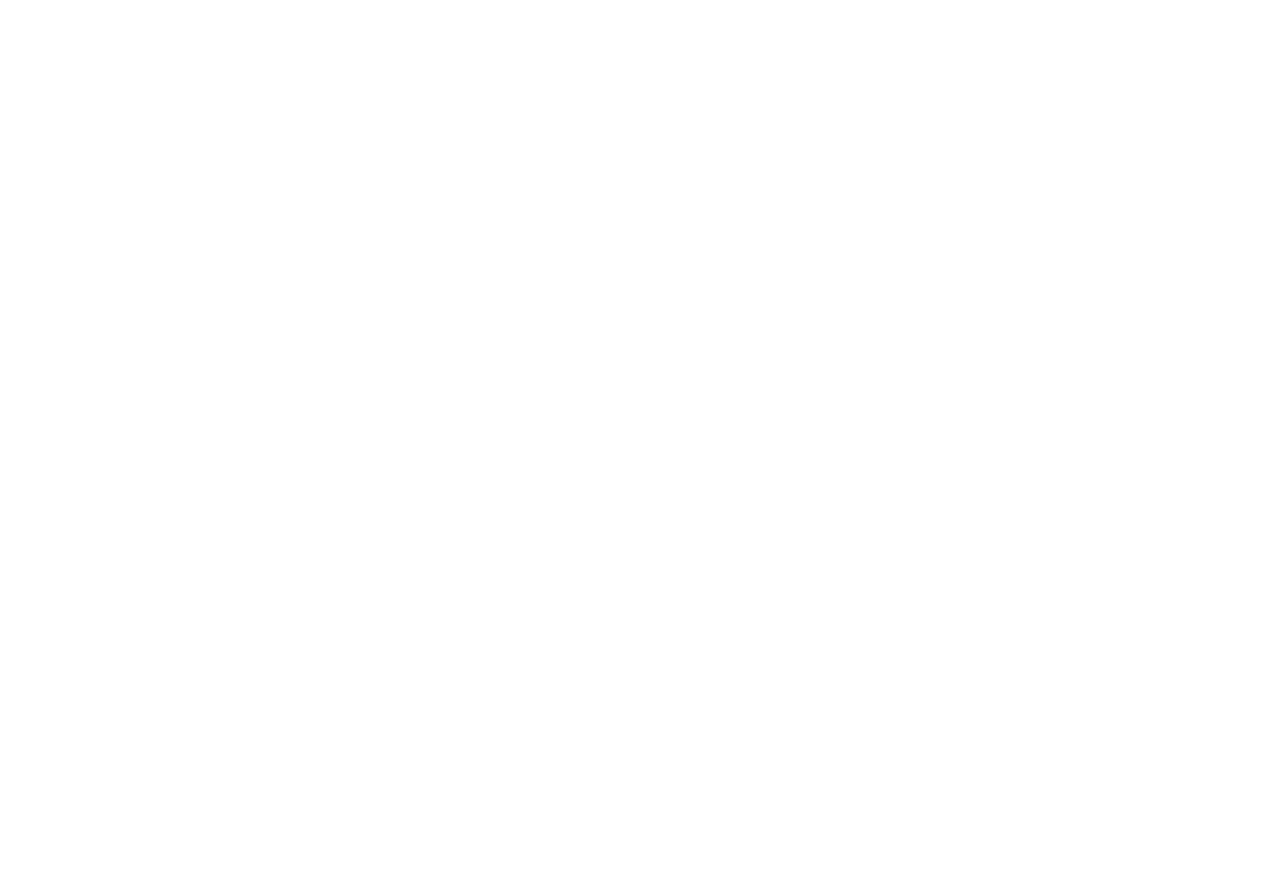
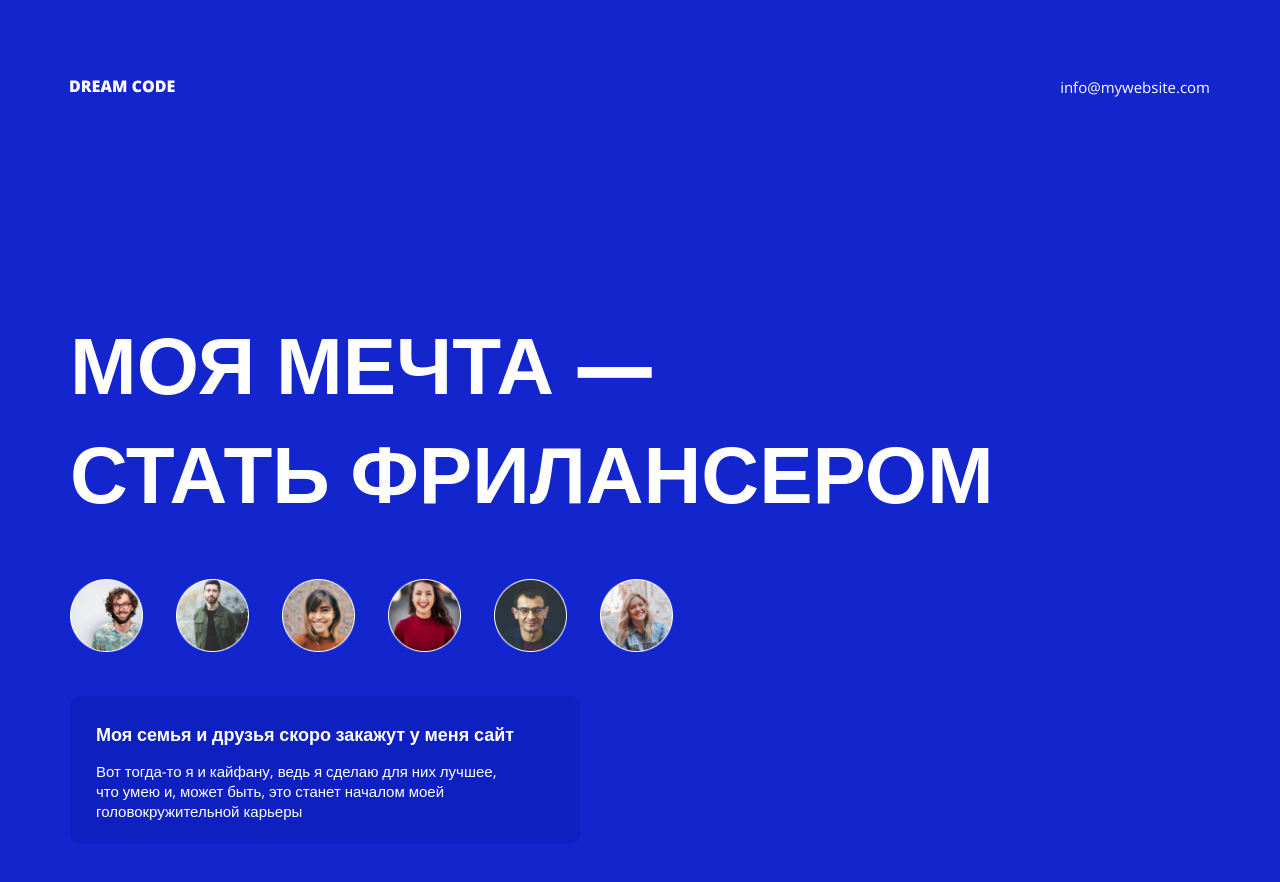
Before and after one commit to D3korate/first-work, a plain HTML site: page index.html in a window 1280 px wide. Before the commit the page ends 800 px from the top, so only its background shows below. Drawn offline with nearby package versions, Linux system fonts and the light colour scheme.

Commit message:
First section completed
The first section is completed. It remains to do the hover effects and that's it. I'll do this at the end of the work.

```diff
--- a/css/main.css
+++ b/css/main.css
@@ -0,0 +1,67 @@
+body {
+    padding: 0;
+    margin: 0;
+    font-family: 'Open Sans', sans-serif;
+    color: #fff;
+    font-size: 15px;
+}
+
+a {
+    text-decoration: none;
+    color: #fff;
+}
+
+.header {
+    background-color: #1326CE;
+    padding: 77px 0 173px;
+}
+
+.container {
+    width: 1140px;
+    margin: 0 auto;
+}
+
+.nav {
+    display: flex;
+    align-items: center;
+}
+
+.nav__logo {
+    display: block;
+}
+
+.nav__mail {
+    display: block;
+    margin-left: auto;
+}
+
+.dream__text {
+    text-transform: uppercase;
+    font-size: 80px;
+    font-weight: 800;
+    padding-top: 157px;
+}
+
+.family__avatars {
+    width: 73px;
+    margin-right: 29px;
+}
+
+.chill {
+    width: 510px;
+    height: 148px;
+    background: #0E20BF;
+    border-radius: 10px;
+    margin-top: 40px;
+}
+
+.chill__text {
+    padding: 26px 37px 0 26px;
+    font-size: 18px;
+    font-weight: 700;
+    width: 447px;
+}
+
+.chill__show {
+  padding: 0 63px 29px 26px;
+}
--- a/index.html
+++ b/index.html
@@ -4,9 +4,50 @@
     <meta charset="UTF-8">
     <meta name="viewport" content="width=device-width, initial-scale=1.0">
     <link rel="stylesheet" href="css/main.css">
+    <link href="https://fonts.googleapis.com/css2?family=Open+Sans:wght@400;700;800&display=swap" rel="stylesheet">
     <title>DREAM CODE</title>
 </head>
 <body>
+    <header class="header" id="header">
+        <div class="container">
+            <div class="nav">
+                <a class="nav__logo" href="#">
+                    <img src="img/logo.svg" alt="DREAM CODE">
+                </a>
+                <a href="mailto:info@mywebsite.com" class="nav__mail">info@mywebsite.com</a>
+            </div>
+            <div class="dream">
+                <h1 class="dream__text">
+                    Моя мечта — <br> стать фрилансером
+                </h1>
+                <div class="family">
+                    <img class="family__avatars" src="img/photo1.png" alt="Семья">
+                    <img class="family__avatars" src="img/photo2.png" alt="Семья">
+                    <img class="family__avatars" src="img/photo3.png" alt="Семья">
+                    <img class="family__avatars" src="img/photo4.png" alt="Семья">
+                    <img class="family__avatars" src="img/photo5.png" alt="Семья">
+                    <img class="family__avatars" src="img/photo6.png" alt="Семья">
+                </div>
+                <div class="chill">
+                    <h2 class="chill__text">
+                        Моя семья и друзья скоро закажут у меня сайт
+                    </h2>
+                    <p class="chill__show">
+                        Вот тогда-то я и кайфану, ведь я сделаю для них лучшее, <br> что умею и, может быть, это станет началом моей <br> головокружительной карьеры
+                    </p>
+                </div>
+            </div>
+        </div>
+    </header>
+    <section class="cool" id="cool">
+        <div class="container">
 
+        </div>
+    </section>
+    <section class="target" id="target">
+        <div class="container">
+
+        </div>
+    </section>
 </body>
 </html>
```
Also changed, not shown: img/logo.svg (added), img/photo1.png (added), img/photo2.png (added), img/photo3.png (added), img/photo4.png (added), img/photo5.png (added), img/photo6.png (added).
